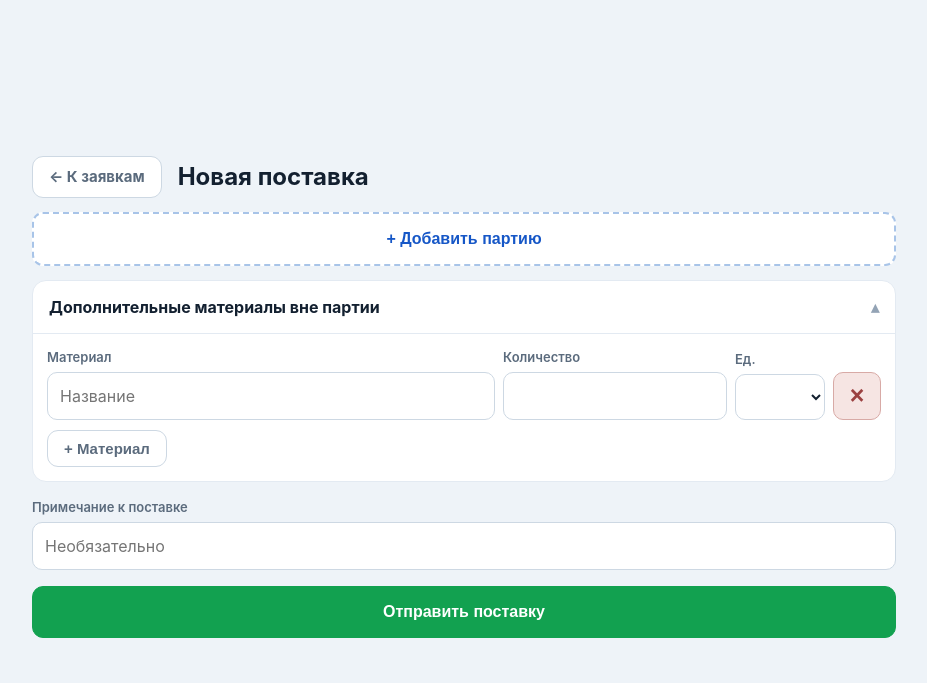
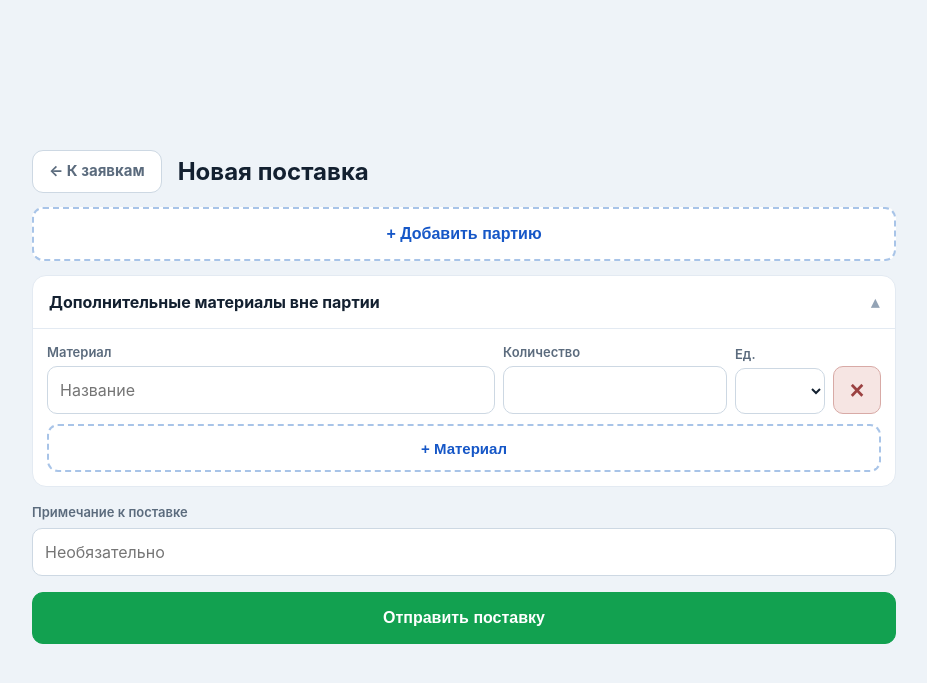
Before and after one commit to veselo2903/jail, a Python web app: template templates/supply_new.html in a window 1280 px wide, after a click on "Дополнительные материалы вне партии". Shown: the top 683 px of the page, without its empty margins (176-1103 px from the left). Run offline with Jinja, Linux system fonts and the light colour scheme; the template is opened without the code that fills it, so the values that code supplies are empty.

Commit message:
Make add material action full width and dashed

```diff
--- a/templates/supply_new.html
+++ b/templates/supply_new.html
@@ -127,6 +127,8 @@
 .sklad-add-party-material-btn{margin-top:7px}
 .sklad-unassigned-materials{margin:0 0 14px;box-shadow:none}
 .sklad-unassigned-content{padding:4px 14px 14px}
+.btn.grey.sklad-add-material-btn{display:flex;width:100%;min-height:48px;margin-top:8px;padding:9px 14px;background:#fff;color:var(--blue-d);border:2px dashed #a8c4e8;font-size:15px}
+.btn.grey.sklad-add-material-btn:hover{background:var(--blue-bg);color:var(--blue-d);border-color:var(--blue)}
 .shipment-extra-row{display:grid;grid-template-columns:minmax(0,2fr) minmax(0,1fr) 90px 48px;gap:8px;align-items:end;margin:10px 0}
 .operations{border:0;padding:0;margin:0}.operations legend{font-size:13px;color:var(--muted);font-weight:650;margin-bottom:7px}
 .sklad-party-operations{margin-top:14px;padding-top:12px;border-top:1px solid var(--line)}
```
Also changed, not shown: 1 other file.
